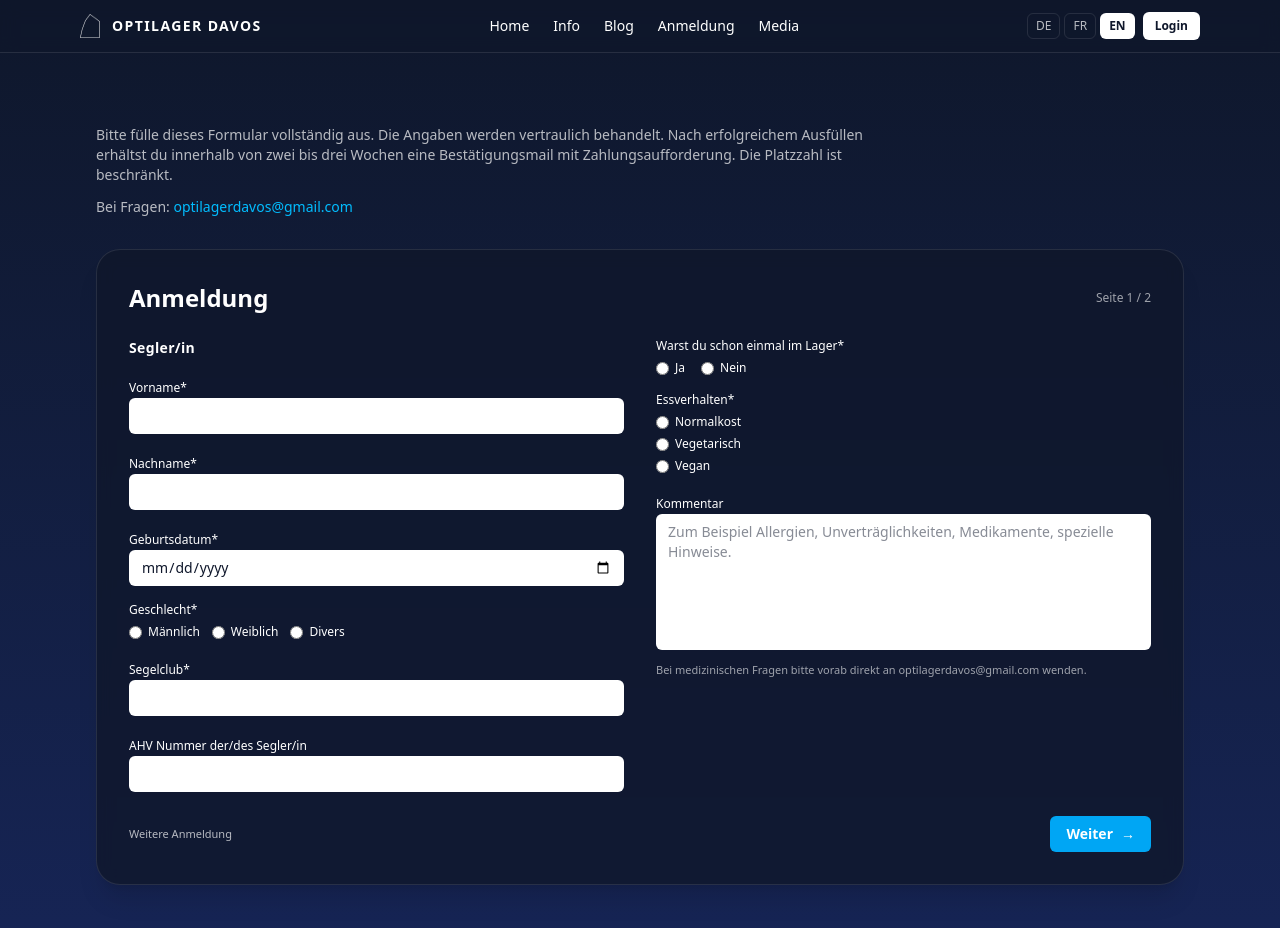
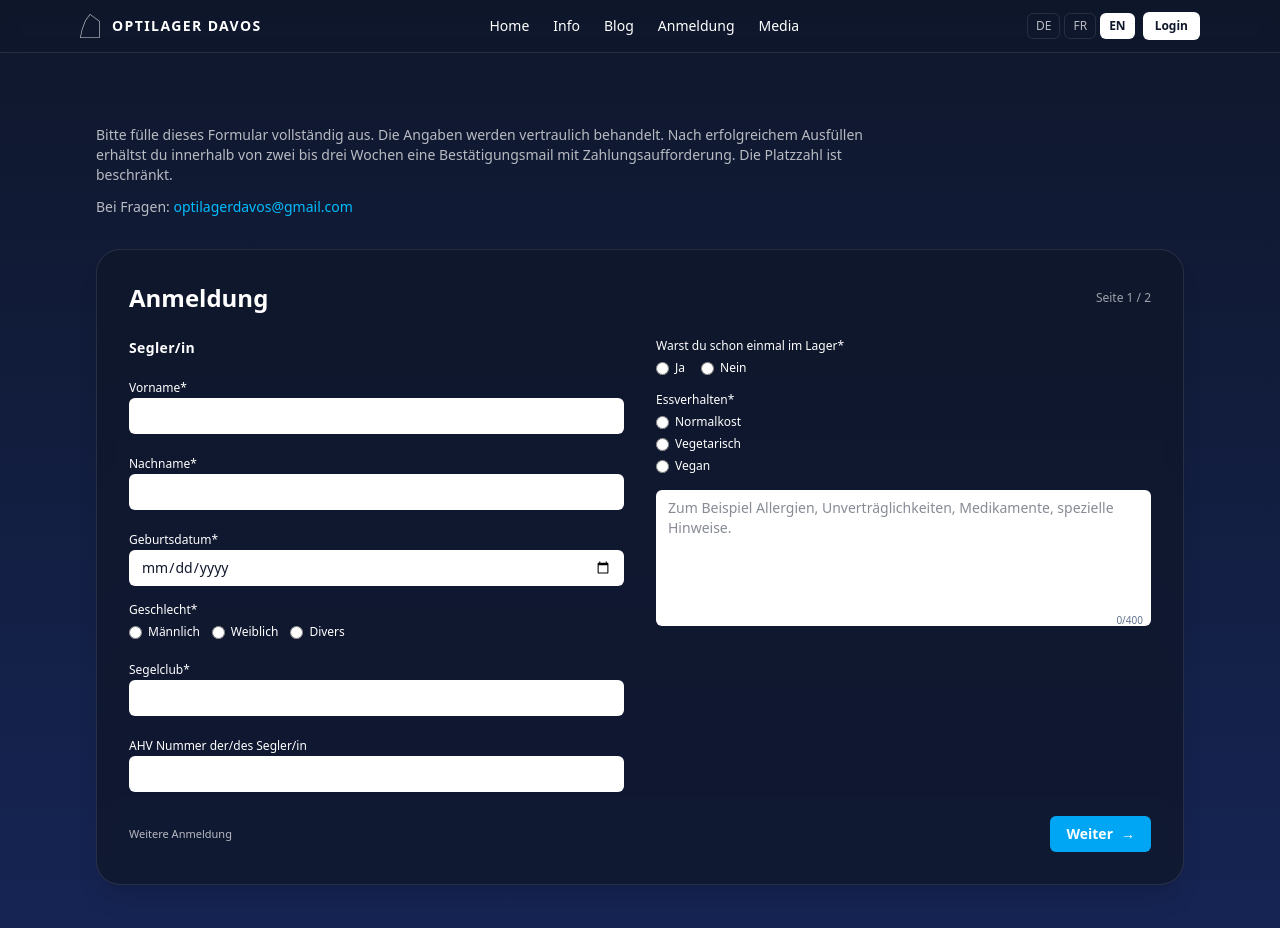
Before and after one commit to LuisAll12/optilager_davos, a Vue app in the folder frontend/: page /registration in a window 1280 px wide. Shown: the top 928 px of the page. Built offline with nearby package versions, Linux system fonts and the light colour scheme.

Commit message:
Enhance comment section in registration form: add character limit display and improve layout

```diff
--- a/frontend/src/views/Registration.vue
+++ b/frontend/src/views/Registration.vue
@@ -207,18 +207,25 @@
                 </div>
               </div>
 
-              <div class="space-y-1.5">
-                <label class="text-xs font-medium"> Kommentar </label>
+              <div class="relative">
                 <textarea
                   v-model="sailor.comment"
                   rows="6"
+                  maxlength="400"
                   class="w-full rounded-md bg-white text-slate-900 px-3 py-2 text-sm outline-none focus:ring-2 focus:ring-sky-500 resize-none"
                   placeholder="Zum Beispiel Allergien, Unverträglichkeiten, Medikamente, spezielle Hinweise."
                 ></textarea>
-                <p class="text-[11px] text-white/60">
-                  Bei medizinischen Fragen bitte vorab direkt an
-                  optilagerdavos@gmail.com wenden.
-                </p>
+
+                <span
+                  class="absolute bottom-1 right-2 text-[10px]"
+                  :class="
+                    sailor.comment.length > 400
+                      ? 'text-red-500'
+                      : 'text-slate-500'
+                  "
+                >
+                  {{ sailor.comment.length }}/400
+                </span>
               </div>
             </div>
           </div>
@@ -394,9 +401,8 @@ const sailor = reactive({
   wasInCamp: "",
   diet: "",
   comment: "",
-  acceptChildTerms: false // <--- NEU
-})
-
+  acceptChildTerms: false, // <--- NEU
+});
 
 const parent = reactive({
   firstName: "",
@@ -410,18 +416,17 @@ const parent = reactive({
 });
 
 function resetSailor() {
-  sailor.firstName = ""
-  sailor.lastName = ""
-  sailor.birthdate = ""
-  sailor.gender = ""
-  sailor.club = ""
-  sailor.ahv = ""
-  sailor.wasInCamp = ""
-  sailor.diet = ""
-  sailor.comment = ""
-  sailor.acceptChildTerms = false
+  sailor.firstName = "";
+  sailor.lastName = "";
+  sailor.birthdate = "";
+  sailor.gender = "";
+  sailor.club = "";
+  sailor.ahv = "";
+  sailor.wasInCamp = "";
+  sailor.diet = "";
+  sailor.comment = "";
+  sailor.acceptChildTerms = false;
 }
-
 
 function sailorFormEmpty() {
   return (
@@ -447,9 +452,8 @@ function validateSailor() {
     sailor.wasInCamp &&
     sailor.diet &&
     sailor.acceptChildTerms // <--- NEU
-  )
+  );
 }
-
 
 function addOrUpdateCurrentSailor() {
   if (!validateSailor()) {
@@ -527,17 +531,16 @@ function startEditChild(index: number) {
 
 function submitForm() {
   if (!parent.acceptTerms || !parent.confirmation) {
-    alert("Bitte Elternbestätigung und AGBs akzeptieren.")
-    return
+    alert("Bitte Elternbestätigung und AGBs akzeptieren.");
+    return;
   }
 
   const payload = {
     children: children.value,
-    parent: { ...parent }
-  }
+    parent: { ...parent },
+  };
 
-  console.log("Gesamte Anmeldung:", JSON.stringify(payload, null, 2))
-  alert("Anmeldung erfolgreich übermittelt. Siehe Console Log für JSON.")
+  console.log("Gesamte Anmeldung:", JSON.stringify(payload, null, 2));
+  alert("Anmeldung erfolgreich übermittelt. Siehe Console Log für JSON.");
 }
-
 </script>
```
